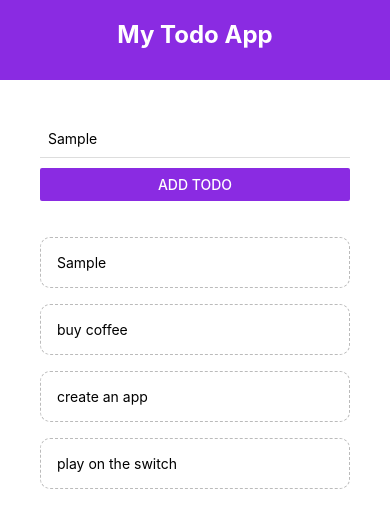
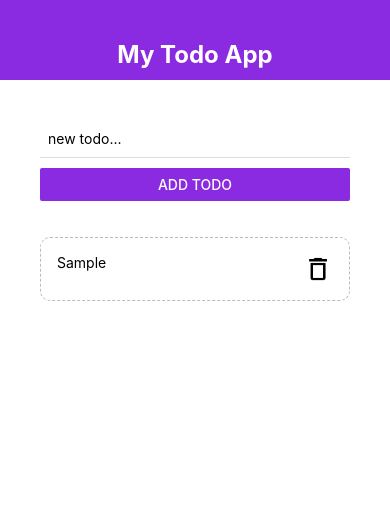
Before and after one commit to Sanchitbajaj02/simple-todo, a React Native app: screen / in a window 390 px wide. Both pictures are taken after typing "Sample" into the empty fields and a click on the button "ADD TODO". Shown: the top 528 px of the page. Built offline with nearby package versions, Linux system fonts and the light colour scheme.

Commit message:
add some bug fixes and create readme

```diff
--- a/Components/AddTodo.jsx
+++ b/Components/AddTodo.jsx
@@ -6,6 +6,12 @@ const AddTodo = ({ submitHandler }) => {
 
   const changeHandler = (val) => {
     setText(val);
+    console.log(val);
+  };
+
+  const submitAndClear = (text) => {
+    submitHandler(text);
+    changeHandler("");
   };
 
   return (
@@ -14,9 +20,10 @@ const AddTodo = ({ submitHandler }) => {
         style={styles.input}
         placeholder="new todo..."
         onChangeText={changeHandler}
+        value={text}
       />
       <Button
-        onPress={() => submitHandler(text)}
+        onPress={() => submitAndClear(text)}
         title="add todo"
         color="blueviolet"
       />
--- a/Components/Header.jsx
+++ b/Components/Header.jsx
@@ -12,7 +12,8 @@ const Header = () => {
 const styles = StyleSheet.create({
   header: {
     height: 80,
-    paddingVertical: 20,
+    paddingTop: 40,
+    paddingBottom: 20,
     backgroundColor: "blueviolet",
   },
   title: {
--- a/Components/Main.jsx
+++ b/Components/Main.jsx
@@ -6,12 +6,14 @@ import TodoItem from "./TodoItem";
 import AddTodo from "./AddTodo";
 
 export default function Main() {
-  const [todos, setTodos] = useState([
-    { text: "buy coffee", key: "1" },
-    { text: "create an app", key: "2" },
-    { text: "play on the switch", key: "3" },
-  ]);
+  const [todos, setTodos] = useState([]);
 
+  /*
+  Some sample data
+  { text: "buy coffee", key: "1" },
+  { text: "create an app", key: "2" },
+  { text: "play on the switch", key: "3" },
+  */
   const renderItem = ({ item }) => {
     return <TodoItem item={item} pressHandler={pressHandler} />;
   };
@@ -23,9 +25,13 @@ export default function Main() {
   };
 
   const submitHandler = (text) => {
-    setTodos((prevTodos) => {
-      return [{ text: text, key: Math.random().toString() }, ...prevTodos];
-    });
+    if (text != null && text !== "") {
+      setTodos((prevTodos) => {
+        return [{ text: text, key: Math.random().toString() }, ...prevTodos];
+      });
+    } else {
+      console.log("empty string");
+    }
   };
 
   return (
--- a/Components/TodoItem.jsx
+++ b/Components/TodoItem.jsx
@@ -1,24 +1,39 @@
-import React from 'react'
-import { StyleSheet, Text, TouchableOpacity } from 'react-native';
+import React from "react";
+import { StyleSheet, Text, Image, TouchableOpacity } from "react-native";
 
 const TodoItem = ({ item, pressHandler }) => {
   return (
-    <TouchableOpacity onPress={() => pressHandler(item.key)}>
-      <Text style={styles.item}>{item.text}</Text>
-    </TouchableOpacity>
-  )
-}
+    <React.Fragment>
+      <Text style={styles.item}>
+        {item.text}
+        <TouchableOpacity onPress={() => pressHandler(item.key)}>
+          <Image
+            id="img"
+            style={styles.image}
+            source={require("../assets/delete.png")}
+          />
+        </TouchableOpacity>
+      </Text>
+    </React.Fragment>
+  );
+};
 
 const styles = StyleSheet.create({
   item: {
     padding: 16,
     // marginVertical: 12,
     marginTop: 16,
-    borderColor: '#bbb',
+    borderColor: "#bbb",
     borderWidth: 1,
-    borderStyle: 'dashed',
+    borderStyle: "dashed",
     borderRadius: 10,
-  }
-})
+    display: "flex",
+    justifyContent: "space-between",
+  },
+  image: {
+    width: 30,
+    height: 30,
+  },
+});
 
-export default TodoItem
+export default TodoItem;
--- a/app.json
+++ b/app.json
@@ -4,14 +4,9 @@
     "slug": "todo-react-native",
     "version": "1.0.0",
     "orientation": "portrait",
-    "platform": [
-      "ios",
-      "android",
-      "web"
-    ],
-    "icon": "./assets/icon.png",
+    "icon": "./assets/favicon.png",
     "splash": {
-      "image": "./assets/splash.png",
+      "image": "./assets/favicon.png",
       "resizeMode": "contain",
       "backgroundColor": "#ffffff"
     },
@@ -28,7 +23,7 @@
     },
     "android": {
       "adaptiveIcon": {
-        "foregroundImage": "./assets/adaptive-icon.png",
+        "foregroundImage": "./assets/favicon.png",
         "backgroundColor": "#FFFFFF"
       },
       "package": "com.sanchitbajaj02.todoapp",
--- a/package.json
+++ b/package.json
@@ -7,6 +7,7 @@
     "web": "expo start --web",
     "eject": "expo eject"
   },
+  "git": "https://github.com/Sanchitbajaj02/todo-react-native.git",
   "dependencies": {
     "expo": "~42.0.0",
     "expo-status-bar": "~1.0.4",
```
Also changed, not shown: assets/delete.png (added), main.css (deleted), 1 other file (tests, documents, lock files or other folders).
